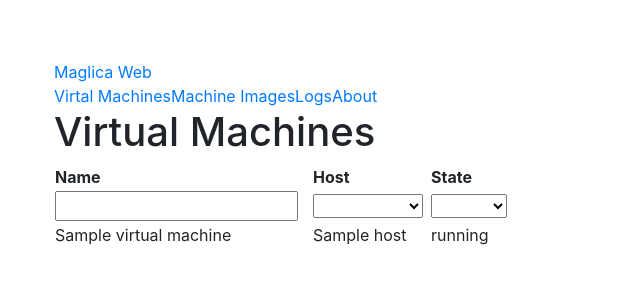
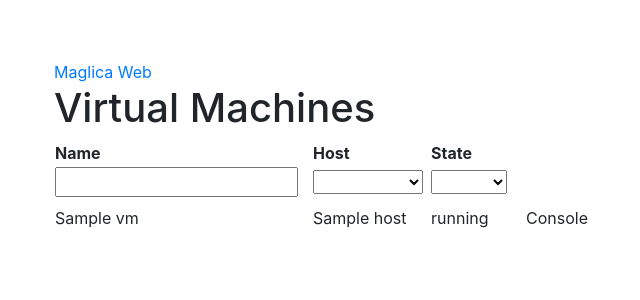
Before and after one commit to mizzy/maglica-web, a Flask app: template app/templates/vm/list.html in a window 1280 px wide. Shown: the top 300 px of the page, without its empty margins (31-671 px from the left). Run offline with Flask 2, Linux system fonts and the light colour scheme; the template is opened without the code that fills it: most values are stand-ins (such as "Sample title", 1, 10 or a date in 2020); some libraries are stand-ins or nearby versions.

Commit message:
add console view

```diff
--- a/app/templates/layouts/base.html
+++ b/app/templates/layouts/base.html
@@ -17,13 +17,15 @@
   <div class="topbar" >
     <div class="topbar-inner">
       <div class="container">
-        <a class="brand" href="#">Maglica Web</a>
+        <a class="brand" href="/">Maglica Web</a>
+        <!--
         <ul class="nav">
-          <li class="active"><a href="#overview">Virtal Machines</a></li>
-          <li><a href="#about">Machine Images</a></li>
-          <li><a href="#grid-system">Logs</a></li>
-          <li><a href="#layouts">About</a></li>
+          <li class="active"><a href="#">Virtal Machines</a></li>
+          <li><a href="#">Machine Images</a></li>
+          <li><a href="#">Logs</a></li>
+          <li><a href="#">About</a></li>
         </ul>
+        -->
       </div>
     </div>
   </div>
--- a/app/templates/vm/list.html
+++ b/app/templates/vm/list.html
@@ -17,14 +17,36 @@ $(document).ready(function() {
 
 <table id="vm" class="zebra-striped">
   <thead>
-    <tr><th>Name</th><th filter-type='ddl'>Host</th><th filter-type='ddl'>State</th></tr>
+    <tr>
+      <th>Name</th>
+      <th filter-type='ddl'>Host</th>
+      <th filter-type='ddl'>State</th>
+      <th></th>
+    </tr>
   </thead>
   <tbody>
-    {% for virtual_machine in virtual_machines %}
+    {% for vm in vms %}
     <tr>
-      <td>{{ virtual_machine.name }}</td>
-      <td>{{ virtual_machine.host }}</td>
-      <td>{{ virtual_machine.state }}</td>
+      <td>{{ vm.name }}</td>
+      <td>{{ vm.host }}</td>
+      <td>
+        {% if vm.state == "running" %}
+        <span class="label success">{{ vm.state }}</span>
+        {% else %}
+        <span class="label">{{ vm.state }}</span>
+        {% endif %}
+      </td>
+      <td>
+        {% if vm.state == "running" %}
+        <!-- <span class="btn">Stop</span> -->
+        <a class="btn info" href="/vm/console/{{ vm.name }}">Console</a>
+        {% else %}
+        <!--
+        <span class="btn success">Start</span>
+        <span class="btn danger">Remove</span>
+        -->
+        {% endif %}
+      </td>
     </tr>
     {% endfor %}
   </tbody>
```
Also changed, not shown: app/templates/vm/console.html (added, +13 -0 lines), app/views/vm.py (+8 -3 lines), 1 other file.
